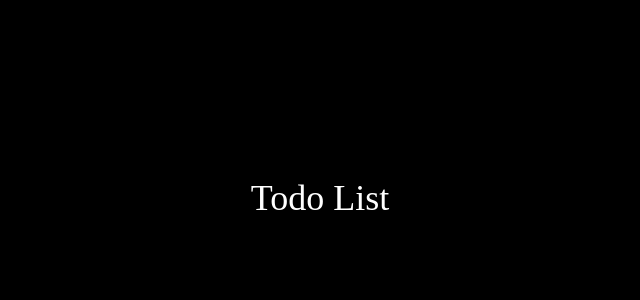
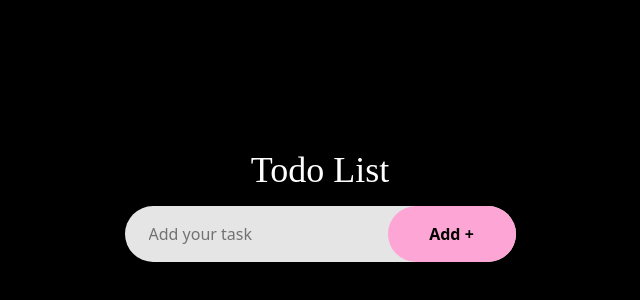
Before and after one commit to iamharshtambe/brainwave, a React (Vite) app: page /todolist in a window 1280 px wide. Shown: the part 202-502 px from the top of the page, without its empty margins (320-960 px from the left). Built offline with nearby package versions, Linux system fonts and the light colour scheme; a web font is replaced by a local one.

Commit message:
feat: add input ui

```diff
--- a/src/components/TodoList.jsx
+++ b/src/components/TodoList.jsx
@@ -3,6 +3,17 @@ export default function TodoList() {
     <div className="mx-auto flex min-h-screen items-center justify-center bg-black text-white">
       <div className="flex flex-col">
         <h1 className="p-4 text-center font-bitcount text-4xl">Todo List</h1>
+
+        <div className="w-full rounded-full bg-neutral-200 text-black">
+          <input
+            type="text"
+            placeholder="Add your task"
+            className="h-14 border-0 bg-transparent pr-2 pl-6 outline-none"
+          />
+          <button className="h-14 w-32 rounded-full bg-pink-300 font-semibold">
+            Add +
+          </button>
+        </div>
       </div>
     </div>
   );
```
